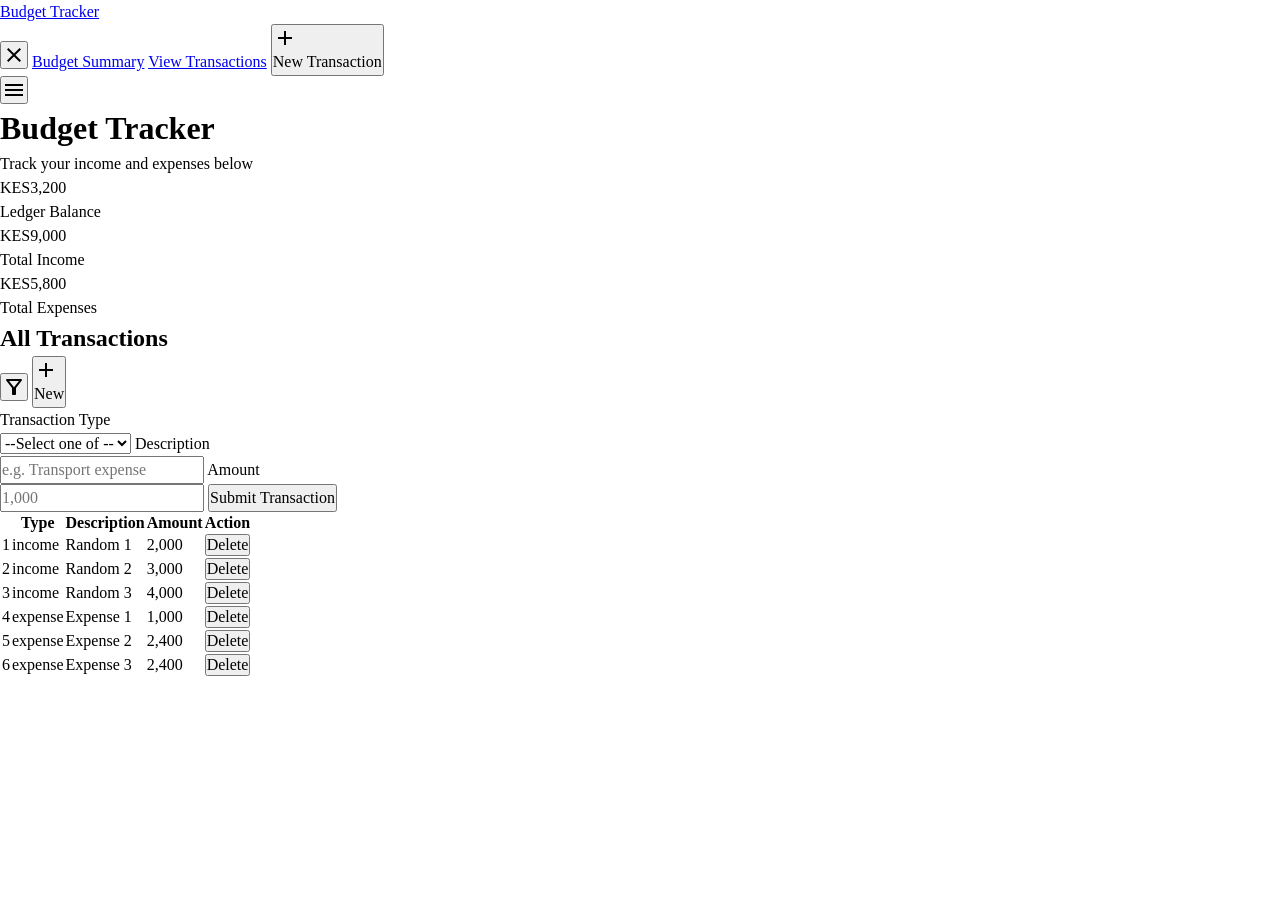
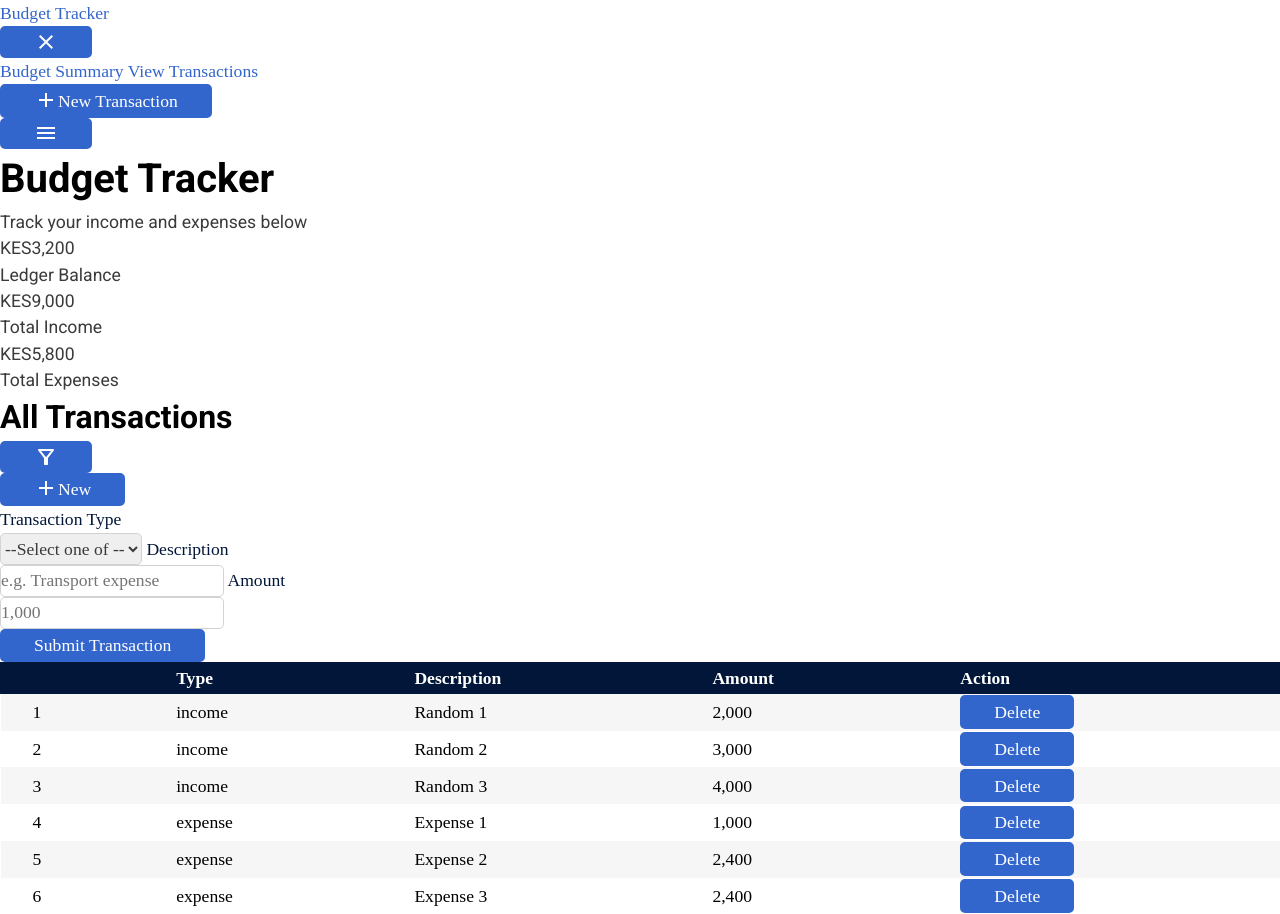
Before and after one commit to cyrilmichino/budget-tracker, a plain HTML site: page index.html in a window 1280 px wide. Before the commit the page ends 800 px from the top, so only its background shows below. Drawn offline with Linux system fonts and the light colour scheme.

Commit message:
Theme CSS Design

```diff
--- a/index.html
+++ b/index.html
@@ -4,6 +4,9 @@
     <meta name="viewport" content="width=device-width, initial-scale=1.0">
     <title>Budget Tracker</title>
     <link rel="stylesheet" href="style.css">
+    <link rel="preconnect" href="https://fonts.googleapis.com">
+    <link rel="preconnect" href="https://fonts.gstatic.com" crossorigin>
+    <link href="https://fonts.googleapis.com/css2?family=Roboto:ital,wght@0,100..900;1,100..900&display=swap" rel="stylesheet">
 </head>
 <body>
     <header class="flex space-between">
--- a/style.css
+++ b/style.css
@@ -1,8 +1,49 @@
+:root {
+    --clr-primary: #3366cc;
+    --clr-transparent: hsla(100%, 100%, 100%, 0);
+    --clr-neutral-100: #ffffff;
+    --clr-neutral-200: #f6f6f6;
+    --clr-neutral-300: #e5e5e5;
+    --clr-neutral-400: #d3d3d3;
+    --clr-neutral-500: #7c7c7c;
+    --clr-neutral-600: #3a3a3a;
+    --clr-neutral-700: #011638;
+
+    --fs-300: 0.9375rem;
+    --fs-400: 1rem;
+    --fs-500: 1.125rem;
+    --fs-600: 1.25rem;
+    --fs-700: 1.5rem;
+    --fs-800: 1.75rem;
+    --fs-900: 2.25rem;
+
+    --fw-light: 300;
+    --fw-regular: 400;
+    --fw-medium: 500;
+    --fw-semi-bold: 600;
+    --fw-bold: 700;
+
+    --ff-body: "Roboto", sans-serif;
+    --ff-heading: "Roboto", sans-serif;
+}
+@media (min-width: 50em) {
+    :root {
+      --fs-300: 1rem;
+      --fs-400: 1.1rem;
+      --ff-500: 1.25rem;
+      --fs-600: 1.4rem;
+      --fs-700: 1.65rem;
+      --fs-800: 2rem;
+      --fs-900: 2.5rem;
+    }
+  }
+
+/* CSS Reset Code and Base Theme*/
+
 /* Use a more-intuitive box-sizing model */
 *, *::before, *::after {
     box-sizing: border-box;
   }
-  /* Remove default margin */
 * {
     margin: 0;
     padding: 0;
@@ -11,25 +52,99 @@
     line-height: 1.5;
     -webkit-font-smoothing: antialiased; /* Improve text rendering */
 }
-  /* Improve media defaults */
 img, picture, video, canvas, svg {
     display: block;
     max-width: 100%;
+    border-radius: 10px;
 }
-  /* Inherit fonts for form controls */
-  input, button, textarea, select {
-    font: inherit;
-  }
-
+/* Avoid text overflows */
 p, h1, h2, h3, h4, h5, h6 {
-    /* Avoid text overflows */
     overflow-wrap: break-word;
     hyphens: auto;
 }
-
+h1, h2, h3, h4, h5, h6 {
+    font-family: var(--ff-heading);
+    font-weight: var(--fw-medium);
+    text-wrap: balance;
+}
+h1 {
+    font-size: var(--fs-900);
+    font-weight: var(--fw-bold);
+}
+h2 {
+    font-size: var(--fs-800);
+    font-weight: var(--fw-bold);
+}
+h3 {
+    font-size: var(--fs-700);
+    font-weight: var(--fw-bold);
+}
+h4 {
+    font-size: var(--fs-600);
+}
+h5 {
+    font-size: var(--fs-500);
+}
+h6 {
+    font-size: var(--fs-400);
+}
 p {
+    font-family: var(--ff-body);
+    font-size: var(--fs-400);
+    font-weight: var(--fw-regular);
+    color: var(--clr-neutral-600);
     text-wrap: pretty;
 }
-  h1, h2, h3, h4, h5, h6 {
-    text-wrap: balance;
+/* Inherit fonts for form controls */
+a, button, label, input, select, textarea, table {
+    font: inherit;
+    font-size: var(--fs-400);
 }
+a {
+    color: var(--clr-primary);
+    text-decoration: none;
+}
+a:hover {
+    color: var(--clr-neutral-700);
+}
+button {
+    background-color: var(--clr-primary);
+    border: 2px solid var(--clr-primary);
+    color: var(--clr-neutral-100);
+    border-radius: 5px;
+    display: flex;
+    padding-inline: 2rem;
+    padding-block: 0.1rem;
+}
+button:hover {
+    background-color: var(--clr-neutral-700);
+    border-color: var(--clr-neutral-700);
+}
+label {
+    color: var(--clr-neutral-700);
+    font-weight: var(--fw-medium);
+}
+input, select, textarea {
+    border: 1px solid var(--clr-neutral-400);
+    color: var(--clr-neutral-600);
+    min-height: 2rem;
+    border-radius: 5px;
+}
+table {
+    min-width: 100%;
+    border-collapse: collapse;
+    border-radius: 10px;
+}
+th, td {
+    padding-inline: 2rem;
+    padding-block: 0.1rem;
+    text-align: left;
+}
+tr:nth-child(1) {
+    background-color: var(--clr-neutral-700);
+    border: 1px solid var(--clr-neutral-700);
+    color: var(--clr-neutral-100);
+}
+tr:nth-child(even) {
+    background-color: var(--clr-neutral-200);
+}
```
Lines whose indentation alone changed are shown as unchanged.
